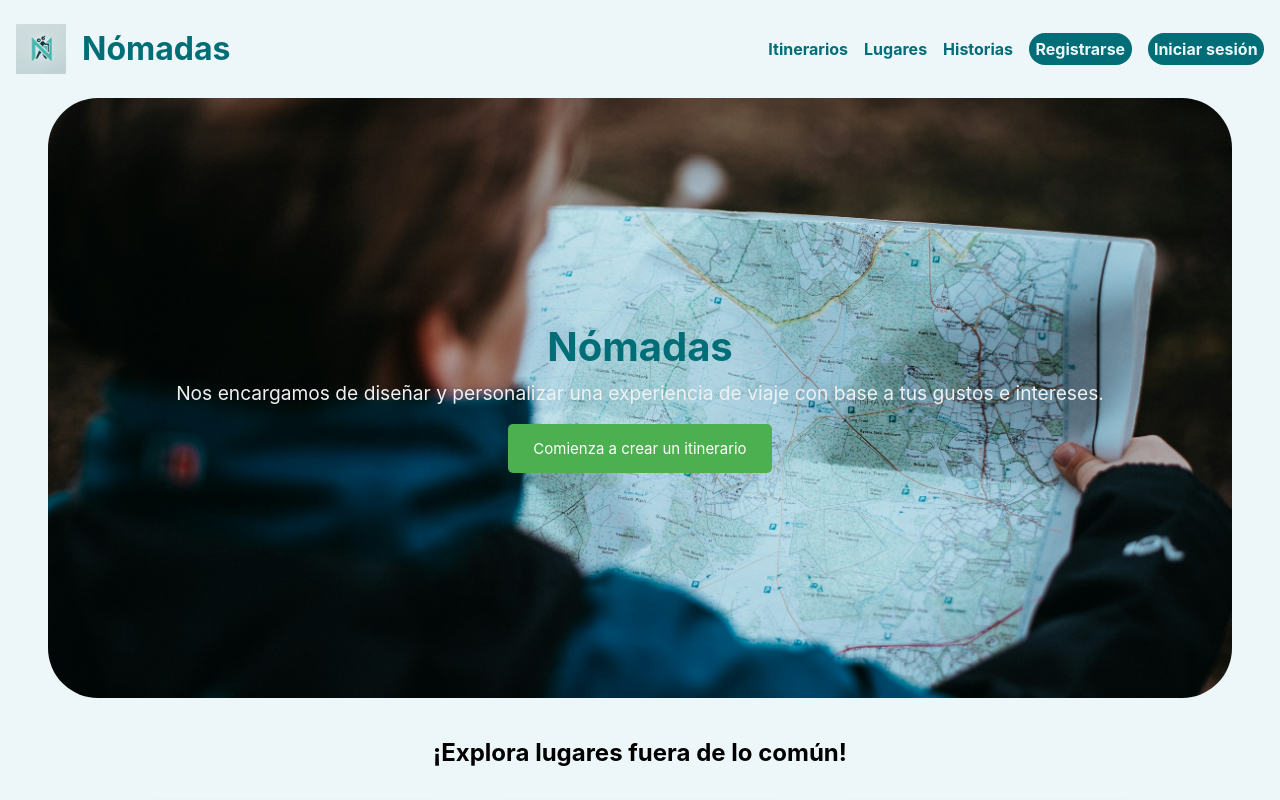
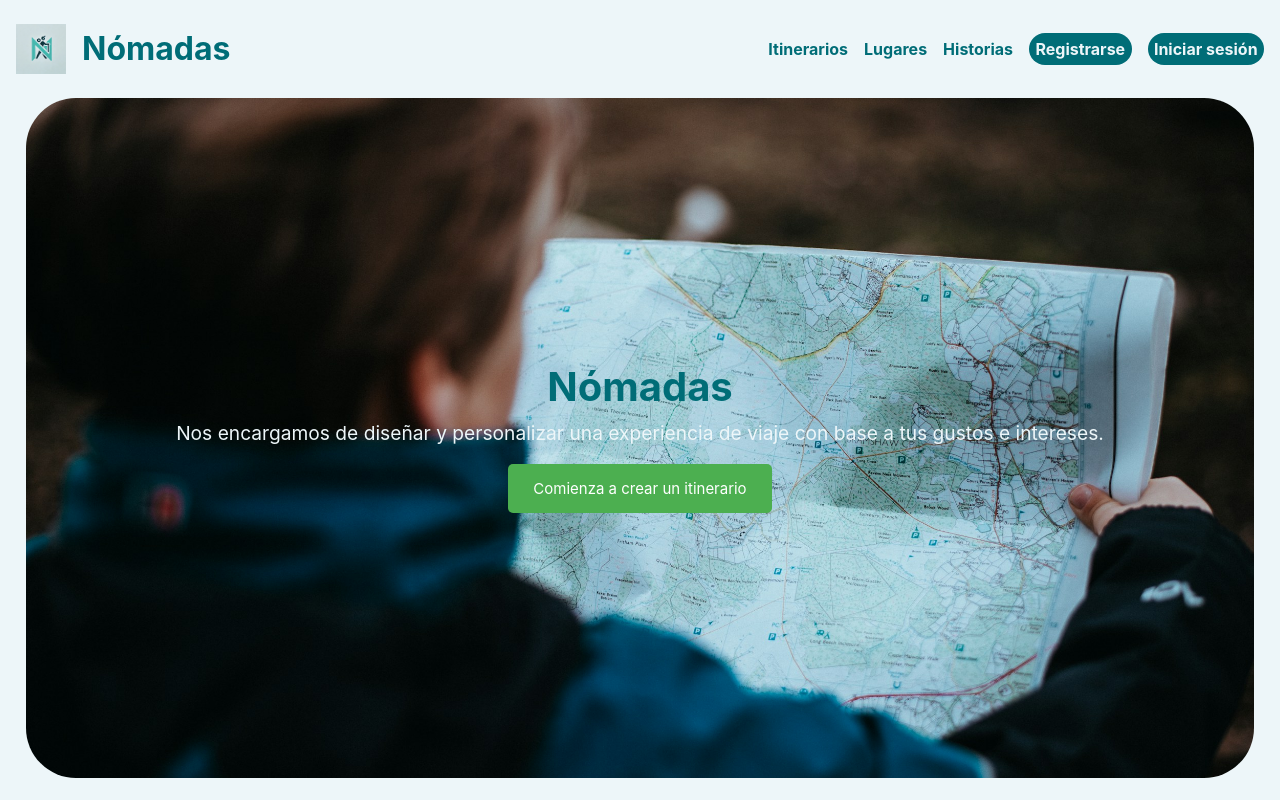
Before and after one commit to benjir03/nomadasAPP, a React (Create React App) app: page /Inicio in a window 1280 px wide. Shown: the top 800 px of the page. Built offline with nearby package versions, Linux system fonts and the light colour scheme.

Commit message:
Detalles Identidad Inicio view

```diff
--- a/src/estilos/styInicio.css
+++ b/src/estilos/styInicio.css
@@ -2,7 +2,7 @@
 
 .home {
   text-align: center;
-  padding: 0rem 3rem;
+  padding: 0rem 2%;
   background-color: var(--background-color);
 }
 
@@ -20,6 +20,8 @@
   justify-content: center;
   text-align: center;
   border-radius: 50px;
+
+  height: 85vh;
 }
 
 .welcome-content {
@@ -34,7 +36,7 @@
 
 .welcome-content p {
   font-size: 1.2em;
-  color: #f0f0f0;
+  color: var(--background-color);
   margin-top: 10px;
 }
 
--- a/src/views/Inicio.jsx
+++ b/src/views/Inicio.jsx
@@ -15,7 +15,6 @@ import {
 function Inicio() {
   return (
     <div className="home">
-
       {/* Sección de bienvenida */}
       <section className="welcome-section">
         <div className="welcome-content">
@@ -24,7 +23,7 @@ function Inicio() {
             Nos encargamos de diseñar y personalizar una experiencia de viaje
             con base a tus gustos e intereses.
           </p>
-          <Link to="../Destino" className="create-itinerary-button">
+          <Link to="../Destino" className="create-itinerary-button botonAccion">
             Comienza a crear un itinerario
           </Link>
         </div>
```
